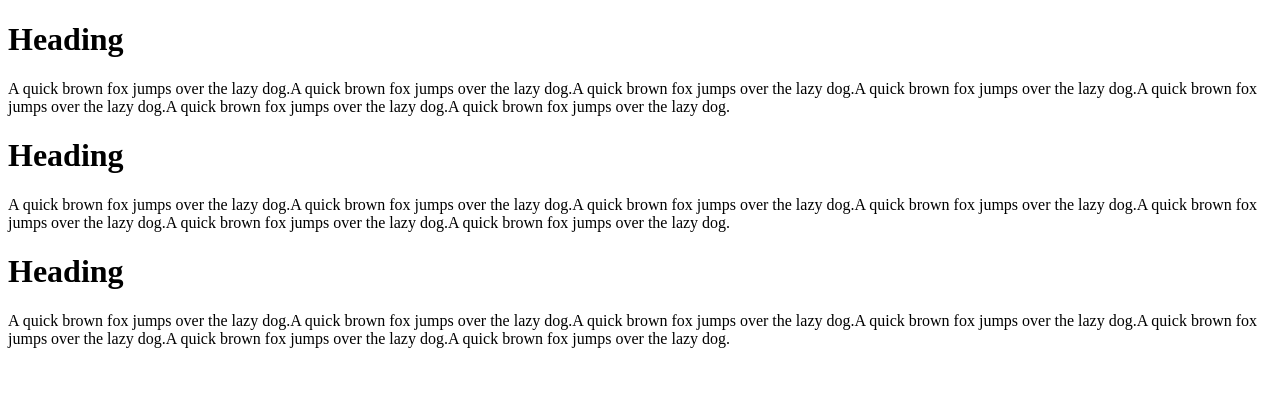
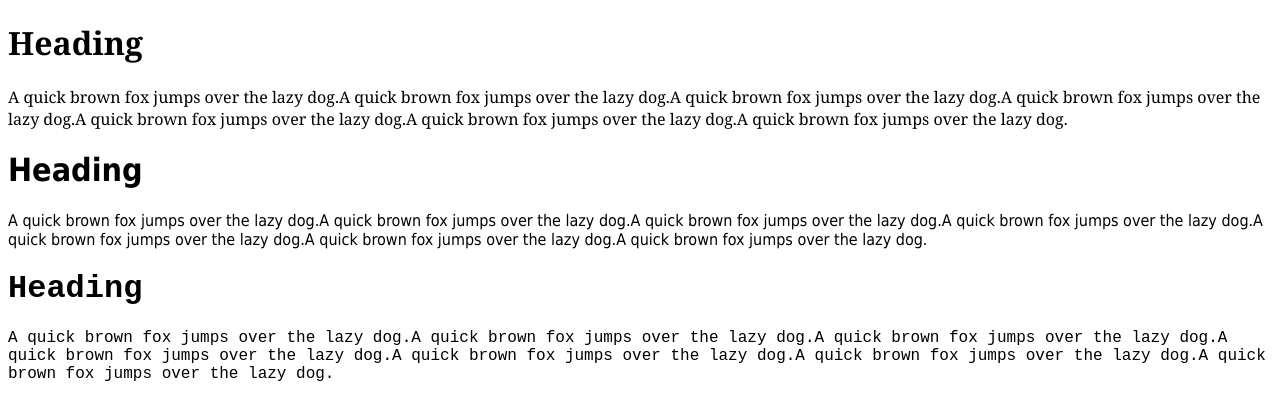
Before and after one commit to picnii/html5oneOone, a plain HTML site: page css/applying-typefaces/index.html in a window 1280 px wide. Drawn offline with Linux system fonts and the light colour scheme.

Commit message:
finalize-typefaces

```diff
--- a/css/applying-typefaces/index.html
+++ b/css/applying-typefaces/index.html
@@ -4,12 +4,12 @@
 		<title>Typeface</title>
 	</head>
 	<body>
-		<h1 >Heading</h1>
-		<p >A quick brown fox jumps over the lazy dog.A quick brown fox jumps over the lazy dog.A quick brown fox jumps over the lazy dog.A quick brown fox jumps over the lazy dog.A quick brown fox jumps over the lazy dog.A quick brown fox jumps over the lazy dog.A quick brown fox jumps over the lazy dog.</p>
-		<h1 >Heading</h1>
-		<p>A quick brown fox jumps over the lazy dog.A quick brown fox jumps over the lazy dog.A quick brown fox jumps over the lazy dog.A quick brown fox jumps over the lazy dog.A quick brown fox jumps over the lazy dog.A quick brown fox jumps over the lazy dog.A quick brown fox jumps over the lazy dog.</p>
-		<h1 >Heading</h1>
-		<p >A quick brown fox jumps over the lazy dog.A quick brown fox jumps over the lazy dog.A quick brown fox jumps over the lazy dog.A quick brown fox jumps over the lazy dog.A quick brown fox jumps over the lazy dog.A quick brown fox jumps over the lazy dog.A quick brown fox jumps over the lazy dog.</p>
+		<h1 style="font-family:georgia, serif">Heading</h1>
+		<p style="font-family:georgia, serif">A quick brown fox jumps over the lazy dog.A quick brown fox jumps over the lazy dog.A quick brown fox jumps over the lazy dog.A quick brown fox jumps over the lazy dog.A quick brown fox jumps over the lazy dog.A quick brown fox jumps over the lazy dog.A quick brown fox jumps over the lazy dog.</p>
+		<h1 style="font-family:tahoma, sans-serif">Heading</h1>
+		<p style="font-family:tahoma">A quick brown fox jumps over the lazy dog.A quick brown fox jumps over the lazy dog.A quick brown fox jumps over the lazy dog.A quick brown fox jumps over the lazy dog.A quick brown fox jumps over the lazy dog.A quick brown fox jumps over the lazy dog.A quick brown fox jumps over the lazy dog.</p>
+		<h1 style="font-family:courier new">Heading</h1>
+		<p style="font-family:courier new">A quick brown fox jumps over the lazy dog.A quick brown fox jumps over the lazy dog.A quick brown fox jumps over the lazy dog.A quick brown fox jumps over the lazy dog.A quick brown fox jumps over the lazy dog.A quick brown fox jumps over the lazy dog.A quick brown fox jumps over the lazy dog.</p>
 
 	</body>
 </html>
```
Also changed, not shown: css/span/index.html (+1 -1 lines).
